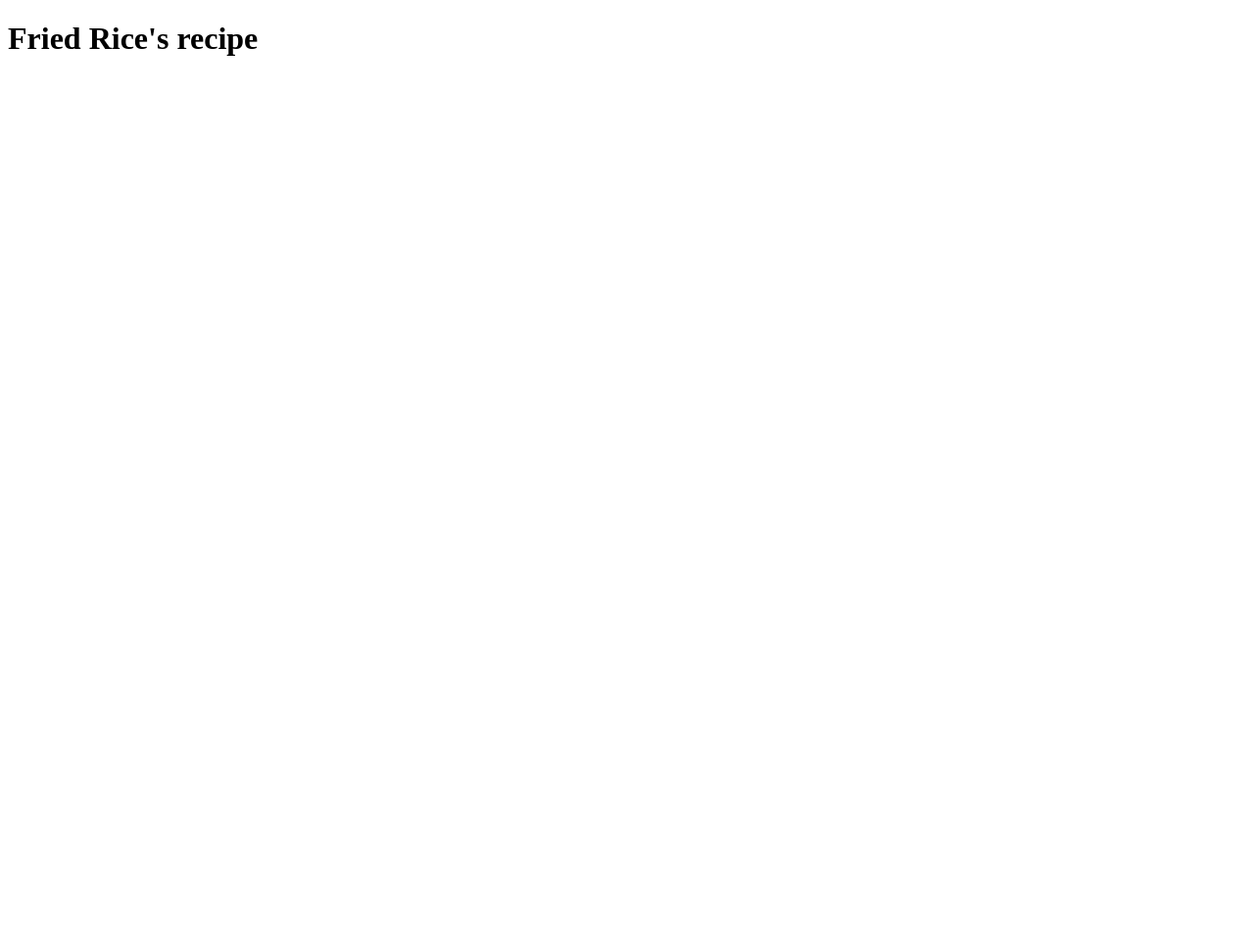
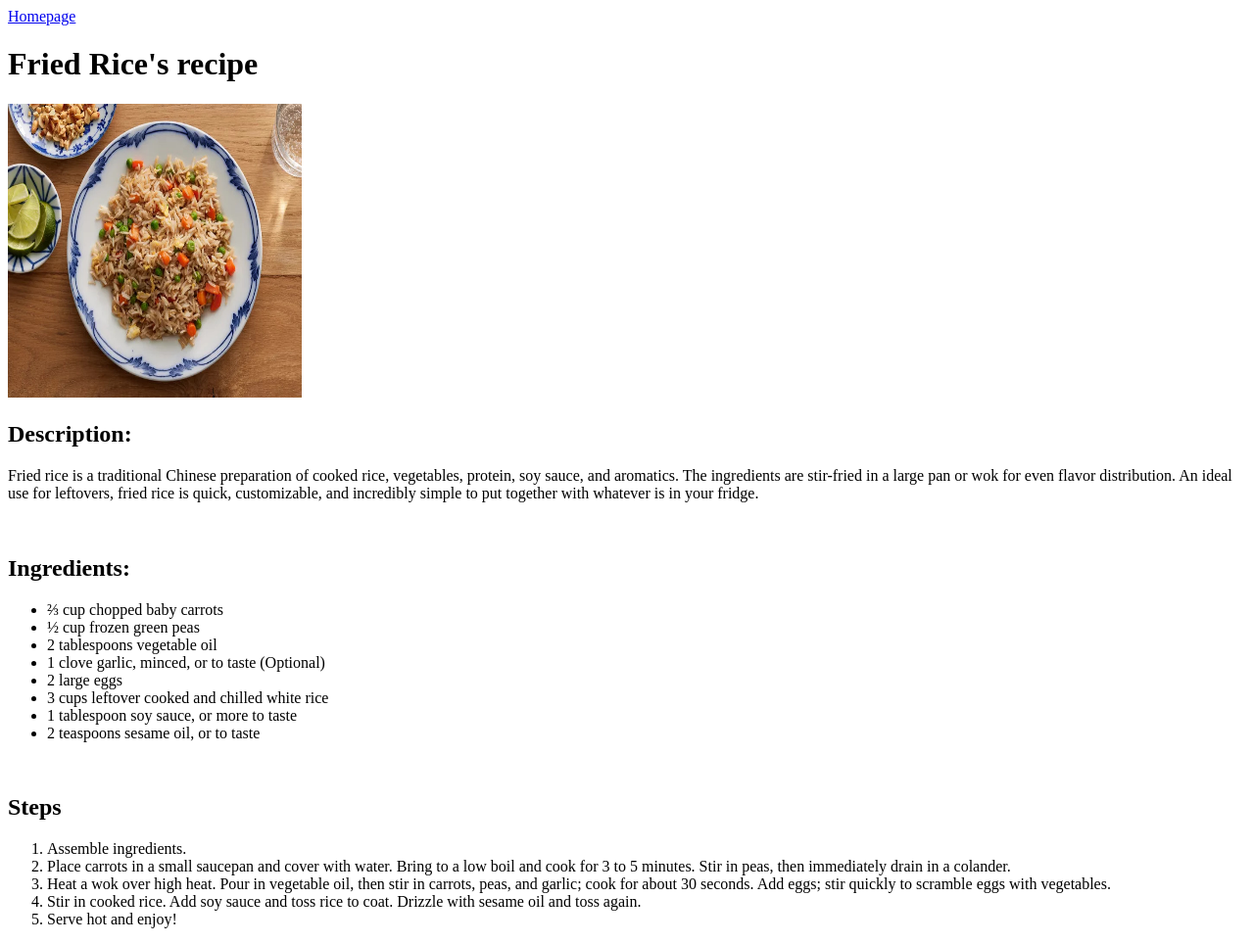
Before and after one commit to Chiro29/odin-recipes, a plain HTML site: page recipes/fried-rice.html in a window 1280 px wide. Shown: the whole page at 98% size. Before the commit the page ends 800 px from the top, so only its background shows below. Drawn offline with Linux system fonts and the light colour scheme.

Commit message:
feat(recipes): Added recipe content, including image, description, ingredients, and steps

```diff
--- a/recipes/fried-rice.html
+++ b/recipes/fried-rice.html
@@ -6,6 +6,40 @@
   <title>Fried Rice</title>
 </head>
 <body>
+  <a href="../index.html">Homepage</a>
   <h1>Fried Rice's recipe</h1>
+  <img src="../img/fried-rice.jpg" style="width: 300px; height: 300px;" alt="Fried-rice's plate">
+  <br>
+  <h2>Description:</h2>
+  <p>
+    Fried rice is a traditional Chinese preparation of cooked rice, vegetables, protein, soy sauce, and aromatics. The ingredients are stir-fried in a large pan or wok for even flavor distribution. An ideal use for leftovers, fried rice is quick, customizable, and incredibly simple to put together with whatever is in your fridge.
+  </p>
+  <br>
+  <h2>Ingredients:</h2>
+  <ul>
+    <li>⅔ cup chopped baby carrots</li>
+    <li>½ cup frozen green peas</li>
+    <li>2 tablespoons vegetable oil</li>
+    <li>1 clove garlic, minced, or to taste (Optional)</li>
+    <li>2 large eggs</li>
+    <li>3 cups leftover cooked and chilled white rice</li>
+    <li>1 tablespoon soy sauce, or more to taste</li>
+    <li>2 teaspoons sesame oil, or to taste</li>
+  </ul>
+  <br>
+  <h2>Steps</h2>
+  <ol>
+    <li>Assemble ingredients.</li>
+    <li>
+      Place carrots in a small saucepan and cover with water. Bring to a low boil and cook for 3 to 5 minutes. Stir in peas, then immediately drain in a colander.
+    </li>
+    <li>
+      Heat a wok over high heat. Pour in vegetable oil, then stir in carrots, peas, and garlic; cook for about 30 seconds. Add eggs; stir quickly to scramble eggs with vegetables.
+    </li>
+    <li>
+      Stir in cooked rice. Add soy sauce and toss rice to coat. Drizzle with sesame oil and toss again.
+    </li>
+    <li>Serve hot and enjoy!</li>
+  </ol>
 </body>
 </html>
```
Also changed, not shown: recipes/carbonara.html (+26 -0 lines), recipes/hamburger.html (+31 -0 lines).
